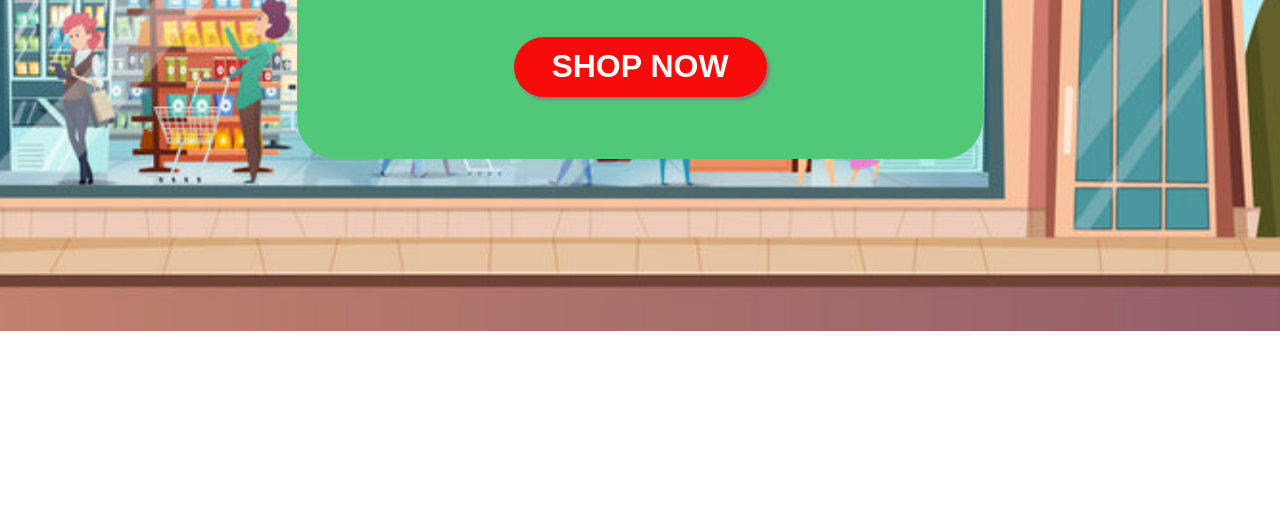
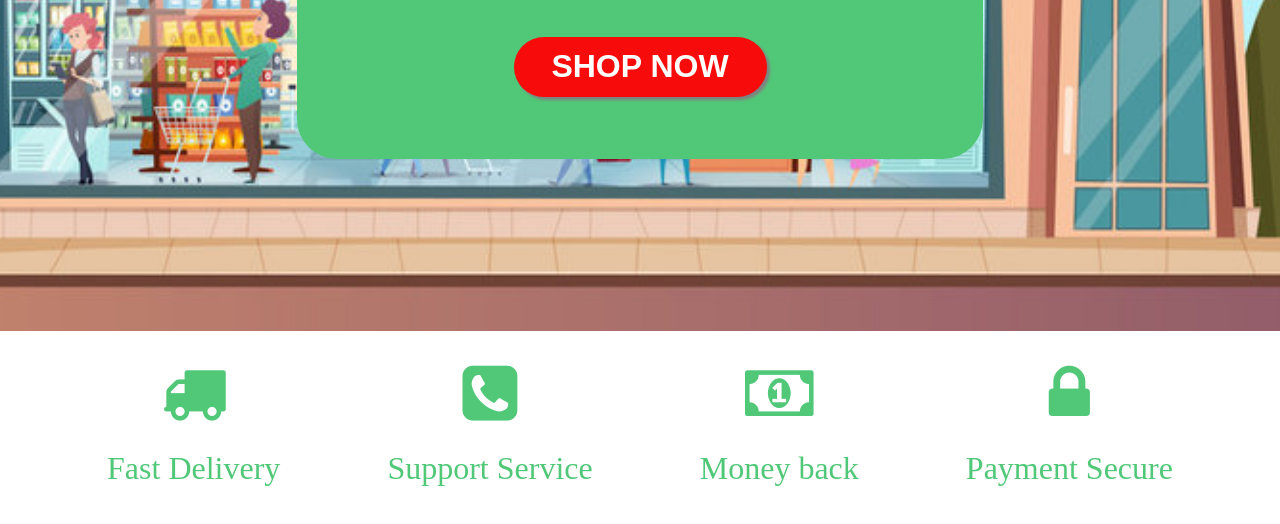
Before and after one commit to mmohamed12452/Delivery_Website, a plain HTML site: page index.html in a window 1280 px wide. Shown: the part 460-984 px from the top of the page. Before the commit the page ends 800 px from the top, so only its background shows below. Drawn offline with Linux system fonts and the light colour scheme.

Commit message:
finished icons

```diff
--- a/assets/css/index.css
+++ b/assets/css/index.css
@@ -69,6 +69,7 @@ header
      justify-content: center;
      align-items: center;
  }
+
  .rectangle
  {
     display:flex;
@@ -106,3 +107,32 @@ header
     font-weight: bold;
     margin-top:40px;
  }
+ /*-------Ending of Welcome Page--------------------*/
+
+ /*-------Start of icons----------------------------*/
+#icon
+{
+    display:flex;
+    justify-content: space-evenly;
+}
+.icons
+{
+    display:flex;
+    justify-content: center;
+    align-items: center;
+    flex-direction: column;
+    margin-top:30px;
+}
+ .icons i
+{
+    font-size:4em;
+    color:var(--green);
+}
+.icons p
+{
+    font-size: 2em;
+    color:var(--green);
+    margin-top:25px;
+    margin-bottom:50px;
+}
+ /*------------End of icons------------------------*/
--- a/index.html
+++ b/index.html
@@ -5,10 +5,14 @@
     <meta name="viewport" content="width=device-width, initial-scale=1.0" />
     <title>Document</title>
     <link rel="stylesheet" href="./assets/css/index.css" />
+    <link rel="stylesheet" href="https://cdnjs.cloudflare.com/ajax/libs/font-awesome/4.0.0/css/font-awesome.min.css">
   </head>
   <body>
     <header>
-      <img src="./assets/images/Grocery_logo-removebg-preview.png" alt="image" />
+      <img
+        src="./assets/images/Grocery_logo-removebg-preview.png"
+        alt="image"
+      />
 
       <div class="navbar">
         <a href="">Home</a>
@@ -20,30 +24,42 @@
       </div>
 
       <button id="shopping">Shop Now</button>
-
     </header>
 
     <main>
+      <section id="grocery">
+        <div class="rectangle">
+          <h1>Come Check out grocery</h1>
+          <p>We have the fresh fruits</p>
 
-      <section id="grocery">
-
-        <div class="rectangle">
-          <h1>
-           Come Check out grocery
-          </h1>
-          <p>
-            We have the fresh fruits
-          </p>
-
-          <p>
-            and veggies that looking for
-          </p>
+          <p>and veggies that looking for</p>
           <button id="Shoppers">SHOP NOW</button>
         </div>
       </section>
 
+      <section id="icon">
+        <div class="icons">
+          <i class="fa fa-truck" aria-hidden="true"></i>
+          <p>Fast Delivery</p>
+        </div>
+
+        <div class="icons">
+          <i class="fa fa-phone-square" aria-hidden="true"></i>
+          <p>Support Service</p>
+        </div>
+
+        <div class="icons">
+          <i class="fa fa-money" aria-hidden="true"></i>
+          <p>Money back</p>
+        </div>
+
+        <div class="icons">
+          <i class="fa fa-lock" aria-hidden="true"></i>
+          <p>Payment Secure</p>
+        </div>
 
 
+      </section>
     </main>
 
     <footer></footer>
```
